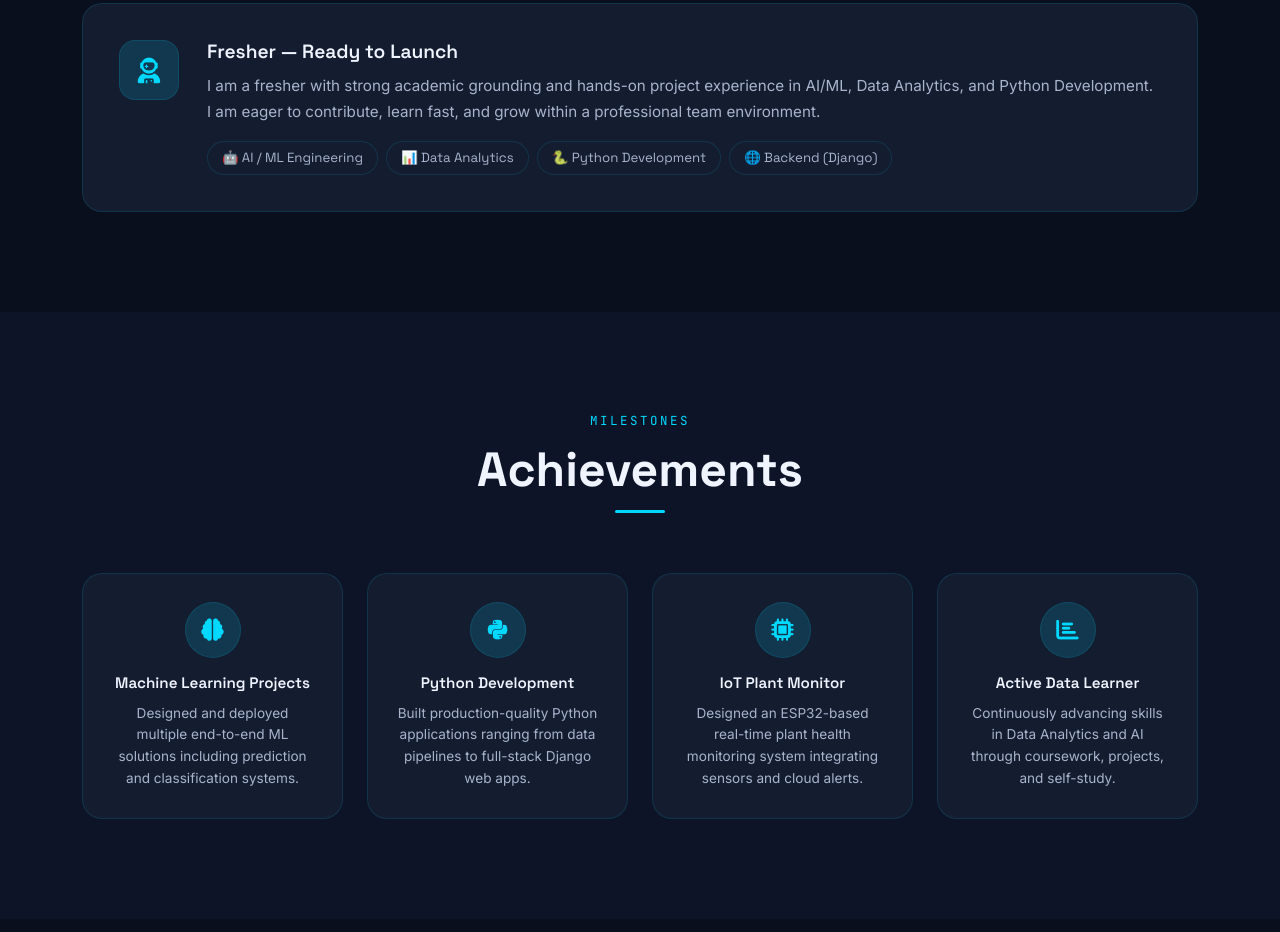
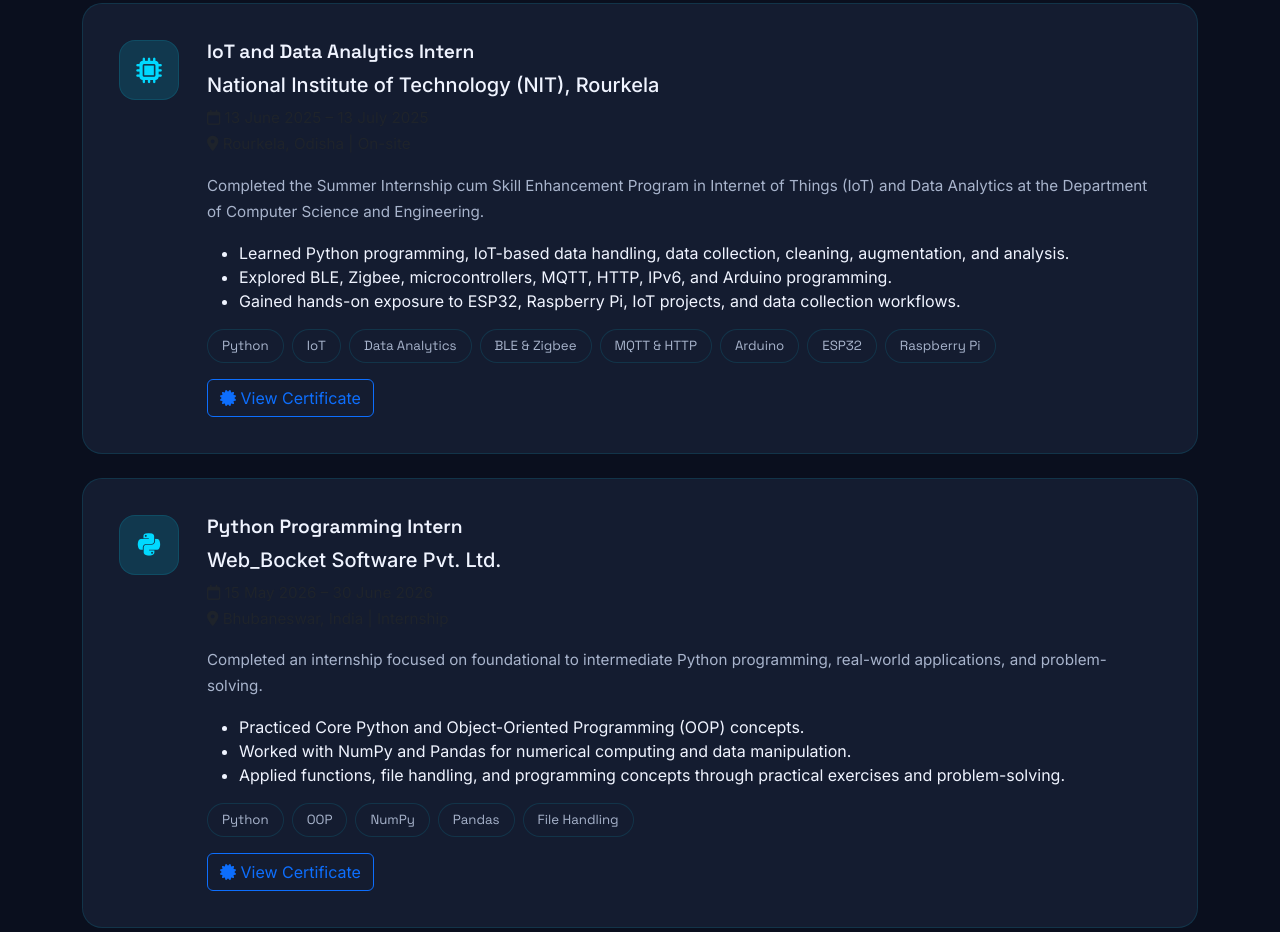
Before and after one commit to amareshprogramer123/portfolio, a plain HTML site: page index.html in a window 1280 px wide. Shown: the part 5094-6026 px from the top of the page. Drawn offline with nearby package versions, Linux system fonts and the light colour scheme; a script that the page names is missing.

Commit message:
Updated internship experience section

```diff
--- a/index.html
+++ b/index.html
@@ -450,25 +450,126 @@
   </section>
 
   <!-- ───── EXPERIENCE ───── -->
+
 <section id="experience" class="section-pad">
   <div class="container">
+
     <div class="section-header">
-        <p class="section-eyebrow">Work history</p>
+      <p class="section-eyebrow">Professional journey</p>
       <h2 class="section-title">Experience</h2>
     </div>
-      <div class="fresher-card reveal">
-        <div class="fresher-icon"><i class="fa-solid fa-user-astronaut"></i></div>
+
+    <!-- Internship 1: NIT Rourkela -->
+    <div class="fresher-card reveal mb-4">
+      <div class="fresher-icon">
+        <i class="fa-solid fa-microchip"></i>
+      </div>
+
       <div class="fresher-content">
-          <h4>Fresher — Ready to Launch</h4>
-          <p>I am a fresher with strong academic grounding and hands-on project experience in AI/ML, Data Analytics, and Python Development. I am eager to contribute, learn fast, and grow within a professional team environment.</p>
+        <h4>IoT and Data Analytics Intern</h4>
+
+        <h5>National Institute of Technology (NIT), Rourkela</h5>
+
+        <p class="text-muted">
+          <i class="fa-regular fa-calendar"></i>
+          13 June 2025 – 13 July 2025
+          <br>
+          <i class="fa-solid fa-location-dot"></i>
+          Rourkela, Odisha | On-site
+        </p>
+
+        <p>
+          Completed the Summer Internship cum Skill Enhancement
+          Program in Internet of Things (IoT) and Data Analytics
+          at the Department of Computer Science and Engineering.
+        </p>
+
+        <ul>
+          <li>Learned Python programming, IoT-based data handling,
+              data collection, cleaning, augmentation, and analysis.</li>
+          <li>Explored BLE, Zigbee, microcontrollers, MQTT, HTTP,
+              IPv6, and Arduino programming.</li>
+          <li>Gained hands-on exposure to ESP32, Raspberry Pi,
+              IoT projects, and data collection workflows.</li>
+        </ul>
+
         <div class="fresher-interests d-flex flex-wrap gap-2 mt-3">
-            <span class="tag">🤖 AI / ML Engineering</span>
-            <span class="tag">📊 Data Analytics</span>
-            <span class="tag">🐍 Python Development</span>
-            <span class="tag">🌐 Backend (Django)</span>
+          <span class="tag">Python</span>
+          <span class="tag">IoT</span>
+          <span class="tag">Data Analytics</span>
+          <span class="tag">BLE & Zigbee</span>
+          <span class="tag">MQTT & HTTP</span>
+          <span class="tag">Arduino</span>
+          <span class="tag">ESP32</span>
+          <span class="tag">Raspberry Pi</span>
+        </div>
+
+        <div class="mt-3">
+          <a href="https://drive.google.com/file/d/1OHh6gZ9-y-cUEwVwIcF_bpm-83xF64d6/view?usp=drivesdk"
+             target="_blank"
+             rel="noopener noreferrer"
+             class="btn btn-outline-primary">
+            <i class="fa-solid fa-certificate"></i>
+            View Certificate
+          </a>
         </div>
       </div>
     </div>
+
+    <!-- Internship 2: Web_Bocket -->
+    <div class="fresher-card reveal mb-4">
+      <div class="fresher-icon">
+        <i class="fa-brands fa-python"></i>
+      </div>
+
+      <div class="fresher-content">
+        <h4>Python Programming Intern</h4>
+
+        <h5>Web_Bocket Software Pvt. Ltd.</h5>
+
+        <p class="text-muted">
+          <i class="fa-regular fa-calendar"></i>
+          15 May 2026 – 30 June 2026
+          <br>
+          <i class="fa-solid fa-location-dot"></i>
+          Bhubaneswar, India | Internship
+        </p>
+
+        <p>
+          Completed an internship focused on foundational to
+          intermediate Python programming, real-world applications,
+          and problem-solving.
+        </p>
+
+        <ul>
+          <li>Practiced Core Python and Object-Oriented Programming
+              (OOP) concepts.</li>
+          <li>Worked with NumPy and Pandas for numerical computing
+              and data manipulation.</li>
+          <li>Applied functions, file handling, and programming
+              concepts through practical exercises and problem-solving.</li>
+        </ul>
+
+        <div class="fresher-interests d-flex flex-wrap gap-2 mt-3">
+          <span class="tag">Python</span>
+          <span class="tag">OOP</span>
+          <span class="tag">NumPy</span>
+          <span class="tag">Pandas</span>
+          <span class="tag">File Handling</span>
+        </div>
+
+        <div class="mt-3">
+          <a href="https://drive.google.com/file/d/1CDQlOAzr0MI6yZeP5pALw5exRKFXykfn/view?usp=drive_link"
+             target="_blank"
+             rel="noopener noreferrer"
+             class="btn btn-outline-primary">
+            <i class="fa-solid fa-certificate"></i>
+            View Certificate
+          </a>
+        </div>
+      </div>
+    </div>
+
   </div>
 </section>
 
```
Lines whose indentation alone changed are shown as unchanged.
